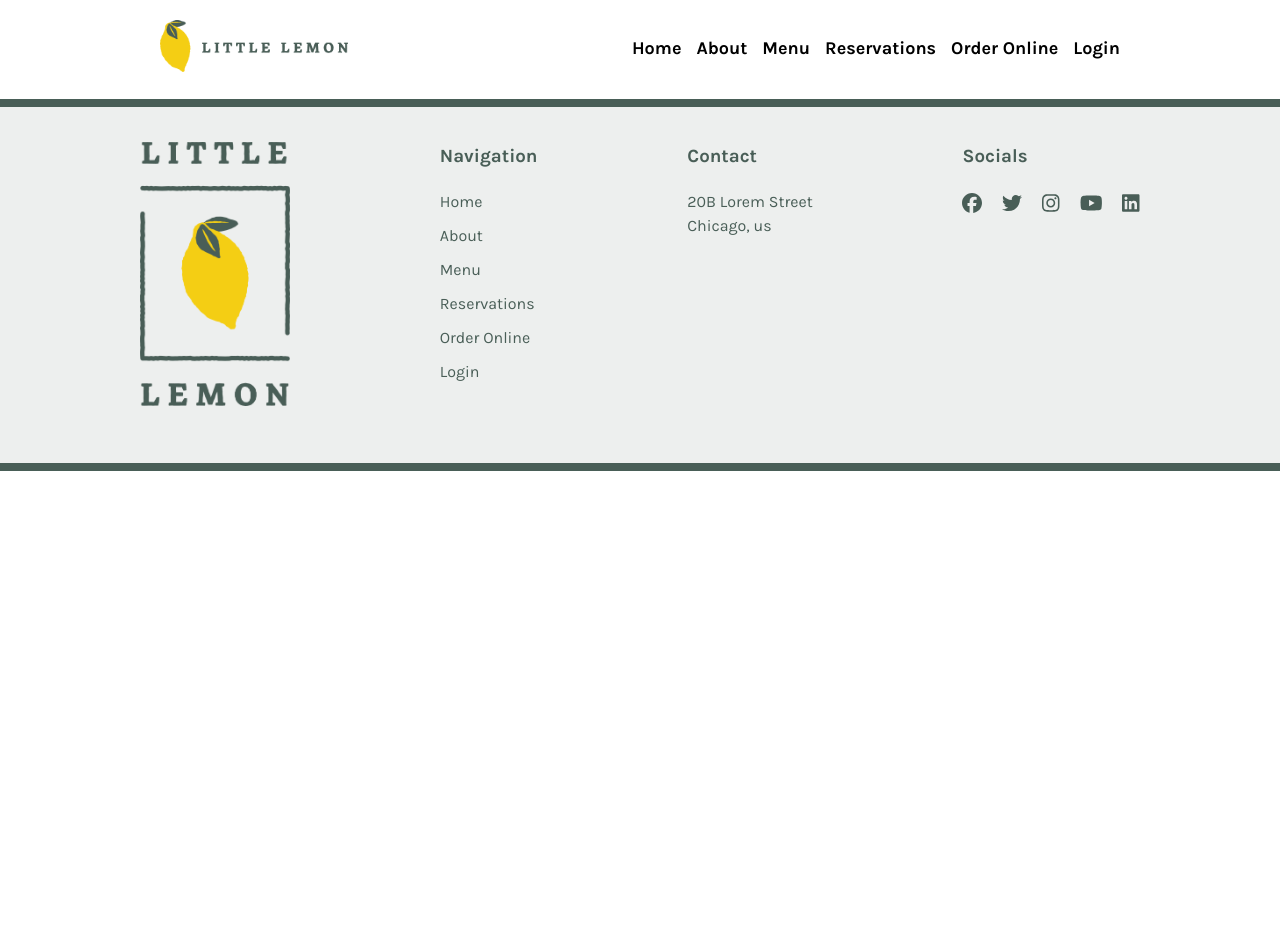
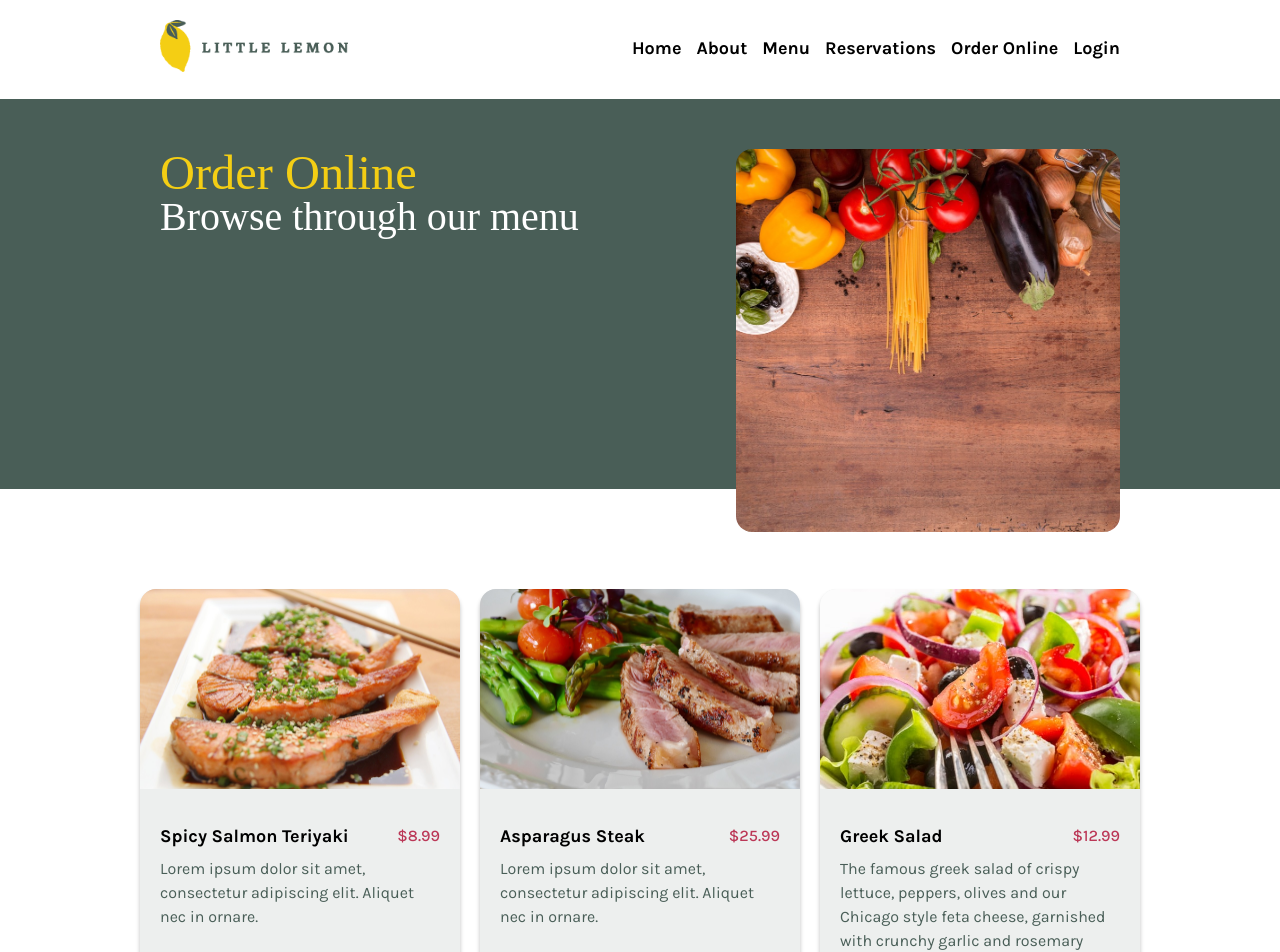
Before and after one commit to savvy1024/little-lemon, a React (Create React App) app: page /menu in a window 1280 px wide. Shown: the top 952 px of the page. Before the commit the page ends 800 px from the top, so only its background shows below. Built offline with nearby package versions, Linux system fonts and the light colour scheme; a web font is replaced by a local one.

Commit message:
update the Menu and OrderOnline pages

```diff
--- a/src/App.js
+++ b/src/App.js
@@ -1,20 +1,21 @@
-import { Route, Routes } from 'react-router-dom';
-import './App.css';
-import Layout from './components/layout/Layout';
-import HomePage from './pages/Home';
-import AboutUs from './pages/About';
-import ScrollToTop from './components/ScrollToTop';
+import { Route, Routes } from "react-router-dom";
+import "./App.css";
+import Layout from "./components/layout/Layout";
+import HomePage from "./pages/Home";
+import AboutUs from "./pages/About";
+import ScrollToTop from "./components/ScrollToTop";
+import OrderOnline from "./pages/OrderOnline";
 
 function App() {
   return (
     <ScrollToTop>
       <Layout>
         <Routes>
-          <Route path="/" element={<HomePage />}/>
-          <Route path="/about" element={<AboutUs />} />
+          <Route path='/' element={<HomePage />} />
+          <Route path='/about' element={<AboutUs />} />
+          <Route path='/order-online' element={<OrderOnline />} />
+          <Route path='/menu'  element={<OrderOnline />} />
         </Routes>
-
-
       </Layout>
     </ScrollToTop>
   );
--- /dev/null
+++ b/src/components/layout/Dishes.js
@@ -0,0 +1,126 @@
+import GreekSalad from '../../assets/greek-salad-sm.jpg';
+import Bruschetta from '../../assets/bruschetta-sm.jpg';
+import Burger from '../../assets/burger-sm.jpg';
+import LemonDessert from '../../assets/lemon-dessert.jpg';
+import Pasta from '../../assets/pasta-sm.jpg';
+import GrilledFish from '../../assets/grilled-fish-sm.jpg';
+import Salmon from '../../assets/food-712665_1280.jpg';
+import Pizza from '../../assets/pizza-3010062_1280.jpg';
+import Cupcake from '../../assets/dessert-352475_1280.jpg';
+import Pancakes from '../../assets/pancakes-2291908_1280.jpg';
+import GrilledMeat from '../../assets/meat-123668_1280.jpg';
+import Steak from '../../assets/asparagus-2169305_1280.jpg';
+import SpecialsCard from '../cards/SpecialsCard';
+import Container from './Container';
+
+const Dishes=()=>{
+
+    const dishes = [
+        {
+          name: 'Spicy Salmon Teriyaki',
+          image: Salmon,
+          price: 8.99,
+          description: 'Lorem ipsum dolor sit amet, consectetur adipiscing elit. Aliquet nec in ornare.',
+          link: '#',
+        },
+        {
+          name: 'Asparagus Steak',
+          image: Steak,
+          price: 25.99,
+          description: 'Lorem ipsum dolor sit amet, consectetur adipiscing elit. Aliquet nec in ornare.',
+          link: '#',
+        },
+        {
+          name: 'Greek Salad',
+          image: GreekSalad,
+          price: 12.99,
+          description:
+            'The famous greek salad of crispy lettuce, peppers, olives and our Chicago style feta cheese, garnished with crunchy garlic and rosemary croutons.',
+          link: '#',
+        },
+        {
+          name: 'Bruschetta',
+          image: Bruschetta,
+          price: 5.99,
+          description: 'Our Bruschetta is made from grilled bread that has been smeared with garlic and seasoned with salt and olive oil.',
+          link: '#',
+        },
+        {
+          name: 'Pizza',
+          image: Pizza,
+          price: 6.99,
+          description: 'Lorem ipsum dolor sit amet, consectetur adipiscing elit. Aliquet nec in ornare.',
+          link: '#',
+        },
+        {
+          name: 'Pancakes',
+          image: Pancakes,
+          price: 5.99,
+          description: 'Lorem ipsum dolor sit amet, consectetur adipiscing elit. Aliquet nec in ornare.',
+          link: '#',
+        },
+        {
+          name: 'Lemon Dessert',
+          image: LemonDessert,
+          price: 5.99,
+          description: 'This comes straight from grandma’s recipe book, every last ingredient has been sourced and is as authentic as can be imagined.',
+          link: '#',
+        },
+        {
+          name: 'Pasta',
+          image: Pasta,
+          price: 18.99,
+          description: 'Lorem ipsum dolor sit amet, consectetur adipiscing elit. Aliquet nec in ornare.',
+          link: '#',
+        },
+        {
+          name: 'Grilled Meat',
+          image: GrilledMeat,
+          price: 13.99,
+          description: 'Lorem ipsum dolor sit amet, consectetur adipiscing elit. Aliquet nec in ornare.',
+          link: '#',
+        },
+        {
+          name: 'Cupcakes',
+          image: Cupcake,
+          price: 8.99,
+          description: 'Lorem ipsum dolor sit amet, consectetur adipiscing elit. Aliquet nec in ornare.',
+          link: '#',
+        },
+        {
+          name: 'Grilled Fish',
+          image: GrilledFish,
+          price: 6.99,
+          description: 'Lorem ipsum dolor sit amet, consectetur adipiscing elit. Aliquet nec in ornare.',
+          link: '#',
+        },
+
+        {
+          name: 'Burger',
+          image: Burger,
+          price: 8.99,
+          description: 'Lorem ipsum dolor sit amet, consectetur adipiscing elit. Aliquet nec in ornare.',
+          link: '#',
+        },
+      ];
+
+
+
+    return(
+        <>
+        <section id="dishes">
+            <Container>
+                <ul className='specials-list'>
+                    {dishes.map((dish, idx)=>(
+                        <SpecialsCard meal={dish} key={idx} />
+                    ))}
+                </ul>
+            </Container>
+        </section>
+        </>
+
+    )
+
+}
+
+export default Dishes;
--- a/src/components/layout/Header.js
+++ b/src/components/layout/Header.js
@@ -55,7 +55,7 @@ const Header = () => {
             </li>
             <li>
               <Link
-                to='/Menu'
+                to='/menu'
                 className='nav-link card-title'
                 onClick={closeNav}
               >
--- /dev/null
+++ b/src/pages/OrderOnline.js
@@ -0,0 +1,19 @@
+import CallToAction from "../components/layout/CallToAction";
+import Dishes from "../components/layout/Dishes";
+import HeroImage from "../assets/mediterranean-cuisine-g01db17309_1280.jpg";
+
+const OrderOnline = () => {
+  return (
+    <>
+      <CallToAction
+        primaryText='Order Online'
+        secondaryText='Browse through our menu'
+        description=''
+        image={HeroImage}
+      />
+      <Dishes />
+    </>
+  );
+};
+
+export default OrderOnline;
```
